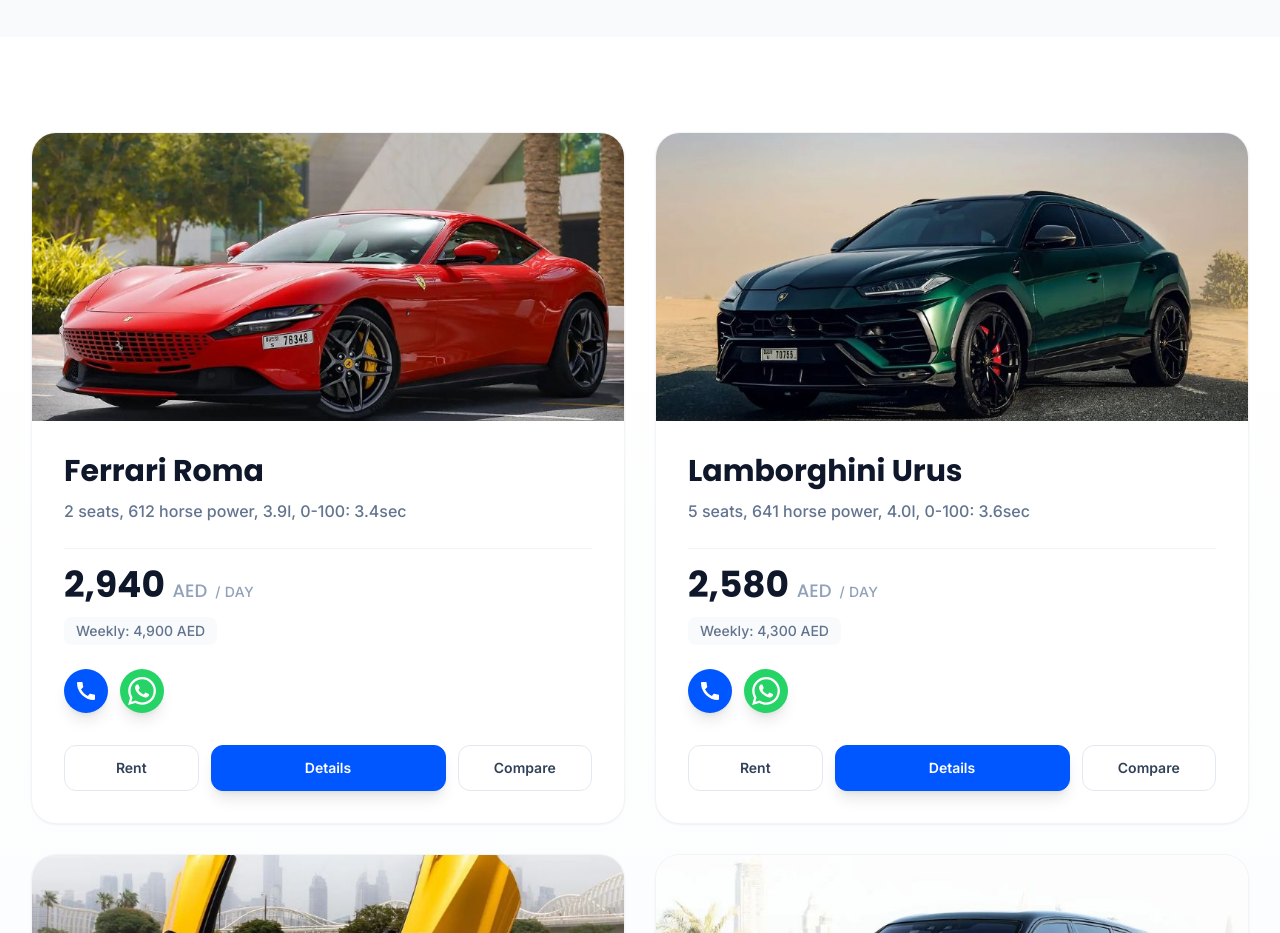
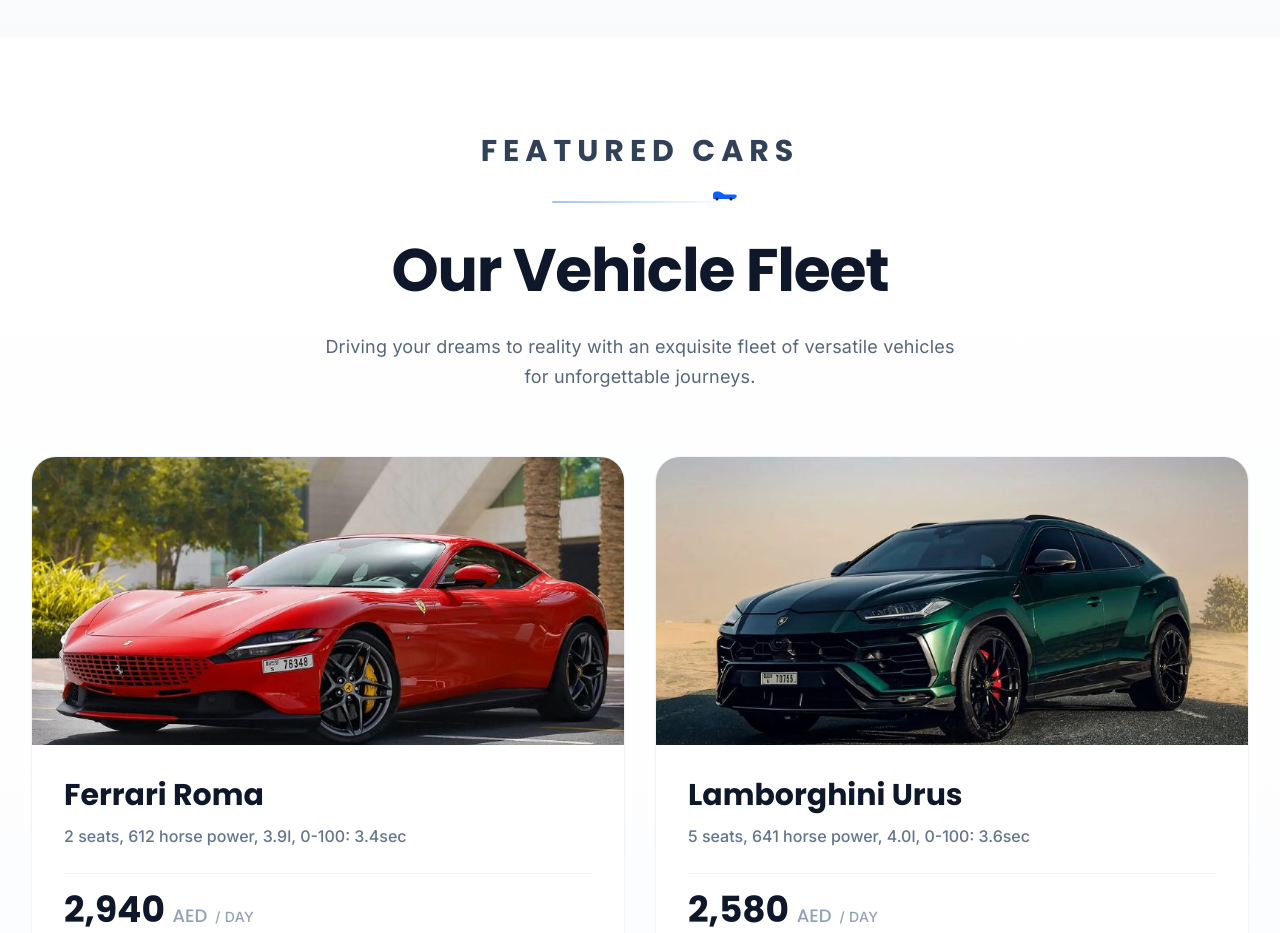
Before and after one commit to Muhammed-Haider/car-rental-service, a Next.js app: page / in a window 1280 px wide. Shown: the part 2300-3233 px from the top of the page. Built offline with nearby package versions, Linux system fonts and the light colour scheme.

Commit message:
Carlisting section updated

```diff
--- a/src/app/page.js
+++ b/src/app/page.js
@@ -16,7 +16,7 @@
       <div className="relative z-10">
         <WhyChooseUs />
       </div>
-      <CarListing />
+            <CarListing />
       <VisionMission />
       <HowItWorks />
       <ClientReviews />
--- a/src/components/CarListing.jsx
+++ b/src/components/CarListing.jsx
@@ -53,8 +53,62 @@
 
 export default function CarListing() {
   return (
-    <section className="w-full bg-gradient-to-b from-white to-[#F8FAFC] py-16 md:py-24 text-[#0A1A2F]">
+        <section className="w-full bg-gradient-to-b from-white to-[#F8FAFC] py-16 md:py-24 text-[#0A1A2F]">
       <div className="mx-auto w-full max-w-7xl px-4 sm:px-6 lg:px-8">
+        {/* Heading Block */}
+        <div className="text-center mb-12 md:mb-16">
+          {/* Top label */}
+          <div className="text-center mb-6">
+            <h2
+              className="text-2xl md:text-3xl font-bold tracking-[0.15em] text-slate-700 uppercase mb-4"
+              style={{ fontFamily: "Poppins, sans-serif", letterSpacing: "0.2em" }}
+            >
+              Featured Cars
+            </h2>
+
+            {/* decorative underline + car icon */}
+            <div className="relative inline-block">
+              <div className="h-[2px] w-36 md:w-44 bg-gradient-to-r from-[#A3BFFA] via-[#D0E3FF] to-transparent rounded-full"></div>
+              <span className="absolute -right-3 -top-3 text-[#0057FF]">
+                <svg
+                  width="32"
+                  height="14"
+                  viewBox="0 0 64 28"
+                  fill="none"
+                  xmlns="http://www.w3.org/2000/svg"
+                  aria-hidden="true"
+                >
+                  <g transform="translate(64,0) scale(-1,1)">
+                    <path
+                      d="M10 18c-2 0-3.5-1.5-3.5-3.5S8 11 10 11h20c4 0 8-6 12-6h6c3 0 6 3 6 6v7c0 1.1-.9 2-2 2H10z"
+                      fill="currentColor"
+                      opacity="0.95"
+                    />
+                    <circle cx="18" cy="20" r="3" fill="#0F172A" />
+                    <circle cx="46" cy="20" r="3" fill="#0F172A" />
+                  </g>
+                </svg>
+              </span>
+            </div>
+          </div>
+
+          {/* Main headline */}
+          <h3
+            className="text-center text-4xl md:text-5xl lg:text-6xl font-bold leading-tight tracking-[-0.02em] mb-6 text-slate-900 px-4"
+            style={{ fontFamily: "Poppins, sans-serif" }}
+          >
+            Our Vehicle Fleet
+          </h3>
+
+          {/* Supporting paragraph */}
+          <p
+            className="mx-auto max-w-2xl text-center text-base md:text-lg text-slate-600/90 leading-[1.7] mb-0 px-4"
+            style={{ fontFamily: "Inter, sans-serif", letterSpacing: "0.01em" }}
+          >
+            Driving your dreams to reality with an exquisite fleet of versatile vehicles for unforgettable journeys.
+          </p>
+        </div>
+
         <div className="grid grid-cols-1 md:grid-cols-2 gap-6 md:gap-8">
           {cars.map((car) => (
             <div
```
